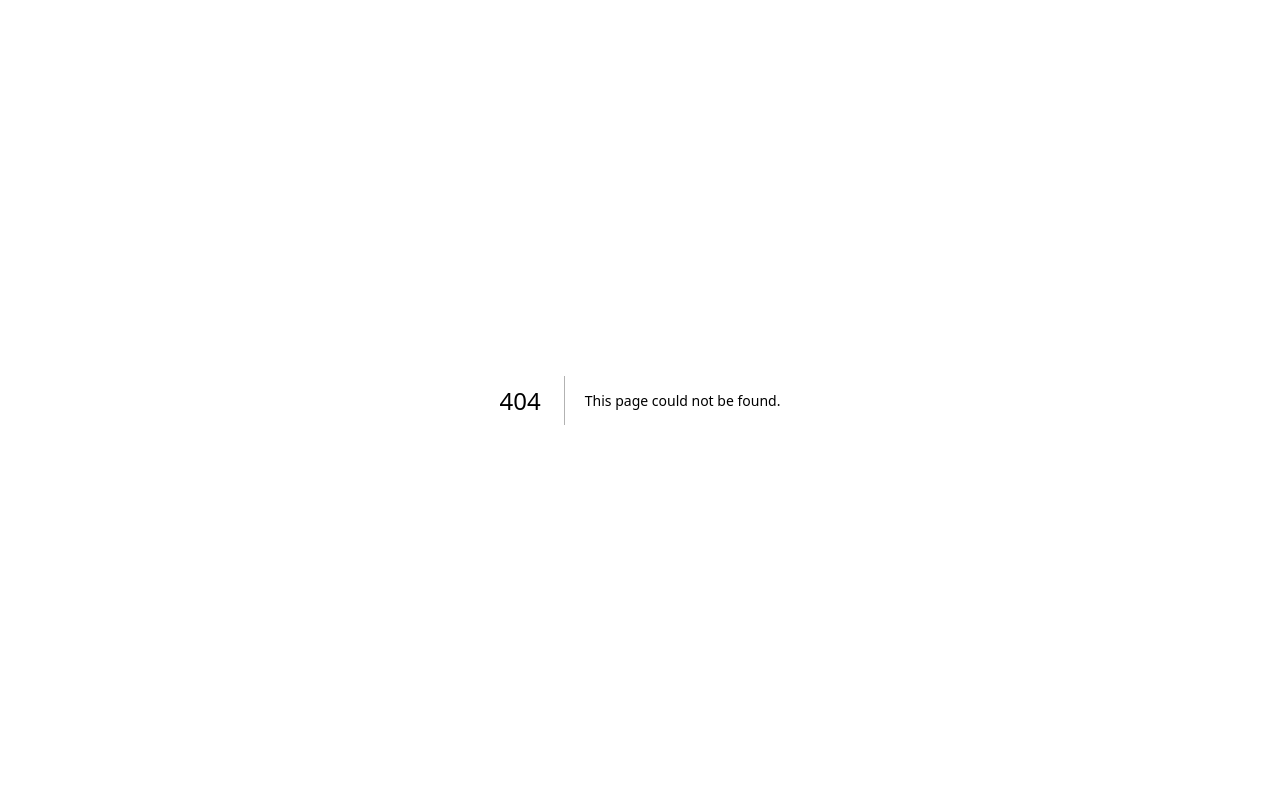
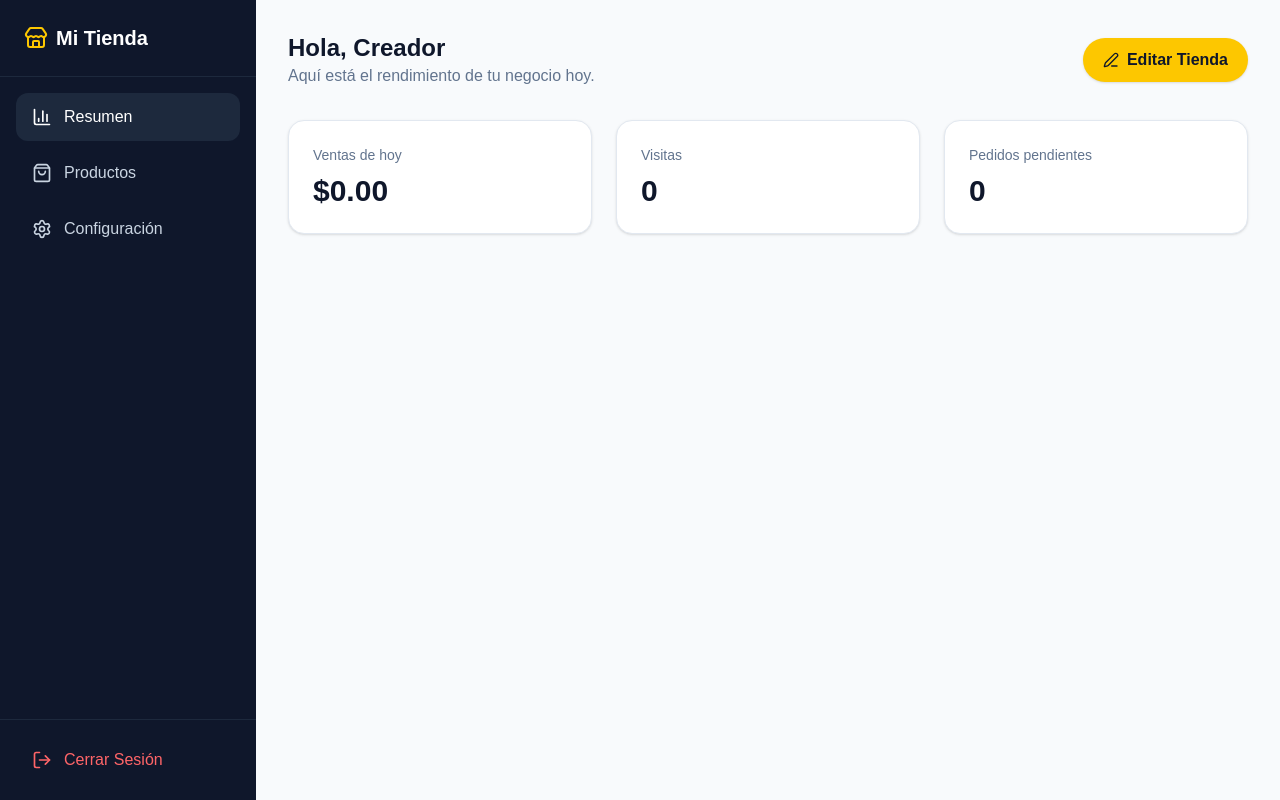
Before and after one commit to goncaloarias777-coder/Tremend, a Next.js app: page /dashboard in a window 1280 px wide. Before the commit this address had no page. Built offline with nearby package versions, Linux system fonts and the light colour scheme.

Commit message:
sh4: Dashboards creados (Cliente y Super Admin)

```diff
--- /dev/null
+++ b/src/app/admin/page.tsx
@@ -0,0 +1,70 @@
+'use client';
+import { useState } from 'react';
+import { ShieldAlert, Users, TrendingUp, AlertTriangle } from 'lucide-react';
+
+export default function SuperAdminPage() {
+  const [pin, setPin] = useState('');
+  const [isAuthenticated, setIsAuthenticated] = useState(false);
+
+  // Simulador de validación de PIN (conectado luego al env)
+  const handleLogin = (e: React.FormEvent) => {
+    e.preventDefault();
+    if (pin === '123456') setIsAuthenticated(true);
+    else alert('PIN Incorrecto');
+  };
+
+  if (!isAuthenticated) {
+    return (
+      <div className="min-h-screen bg-slate-900 flex items-center justify-center p-4">
+        <form onSubmit={handleLogin} className="bg-slate-800 p-8 rounded-2xl max-w-sm w-full border border-slate-700 shadow-2xl">
+          <div className="flex justify-center mb-6 text-red-500"><ShieldAlert className="w-12 h-12" /></div>
+          <h1 className="text-xl font-bold text-white text-center mb-6">Acceso Super Admin</h1>
+          <input
+            type="password"
+            value={pin}
+            onChange={(e) => setPin(e.target.value)}
+            className="w-full bg-slate-900 border border-slate-600 text-white px-4 py-3 rounded-xl mb-4 text-center tracking-[0.5em] focus:ring-2 focus:ring-red-500 outline-none"
+            placeholder="PIN"
+            maxLength={6}
+          />
+          <button type="submit" className="w-full bg-red-600 hover:bg-red-700 text-white font-bold py-3 rounded-xl transition-colors">
+            Ingresar
+          </button>
+        </form>
+      </div>
+    );
+  }
+
+  return (
+    <div className="min-h-screen bg-slate-100 p-8">
+      <div className="max-w-7xl mx-auto">
+        <header className="flex justify-between items-center mb-8 bg-white p-6 rounded-2xl shadow-sm border border-slate-200">
+          <div>
+            <h1 className="text-2xl font-bold text-slate-900 flex items-center gap-2">
+              <ShieldAlert className="text-red-500" /> Tremend Global Admin
+            </h1>
+            <p className="text-slate-500">Métricas de todo el SaaS (Producción)</p>
+          </div>
+          <button onClick={() => setIsAuthenticated(false)} className="text-slate-500 hover:text-slate-900 font-medium">Salir</button>
+        </header>
+
+        <div className="grid grid-cols-1 md:grid-cols-2 lg:grid-cols-4 gap-6 mb-8">
+          {[
+            { label: 'Tiendas Activas', val: '12', icon: <Users/>, color: 'text-blue-500' },
+            { label: 'MRR (Ingreso Mensual)', val: '$450', icon: <TrendingUp/>, color: 'text-green-500' },
+            { label: 'Errores MP', val: '0', icon: <AlertTriangle/>, color: 'text-orange-500' },
+            { label: 'Nuevos Registros (Hoy)', val: '3', icon: <Users/>, color: 'text-purple-500' }
+          ].map((stat, i) => (
+            <div key={i} className="bg-white p-6 rounded-2xl border border-slate-200 shadow-sm flex items-center justify-between">
+              <div>
+                <p className="text-slate-500 text-sm font-medium mb-1">{stat.label}</p>
+                <p className="text-2xl font-bold text-slate-900">{stat.val}</p>
+              </div>
+              <div className={`${stat.color} bg-slate-50 p-3 rounded-xl`}>{stat.icon}</div>
+            </div>
+          ))}
+        </div>
+      </div>
+    </div>
+  );
+}
--- /dev/null
+++ b/src/app/dashboard/page.tsx
@@ -0,0 +1,65 @@
+'use client';
+import { Store, LogOut, Settings, BarChart3, Edit3, ShoppingBag } from 'lucide-react';
+import Link from 'next/link';
+import { useRouter } from 'next/navigation';
+
+export default function DashboardPage() {
+  const router = useRouter();
+
+  const handleLogout = () => {
+    // Aquí irá la lógica real de Supabase auth.signOut()
+    router.push('/login');
+  };
+
+  return (
+    <div className="min-h-screen bg-slate-50 flex">
+      {/* Sidebar Menú Mini-Panel */}
+      <aside className="w-64 bg-slate-900 text-slate-300 flex flex-col">
+        <div className="p-6 border-b border-slate-800">
+          <h2 className="text-white font-bold text-xl flex items-center gap-2">
+            <Store className="text-yellow-400" /> Mi Tienda
+          </h2>
+        </div>
+        <nav className="flex-1 p-4 space-y-2">
+          <Link href="/dashboard" className="flex items-center gap-3 bg-slate-800 text-white px-4 py-3 rounded-xl transition-colors">
+            <BarChart3 className="w-5 h-5" /> Resumen
+          </Link>
+          <Link href="/dashboard/productos" className="flex items-center gap-3 px-4 py-3 hover:bg-slate-800 hover:text-white rounded-xl transition-colors">
+            <ShoppingBag className="w-5 h-5" /> Productos
+          </Link>
+          <Link href="/dashboard/ajustes" className="flex items-center gap-3 px-4 py-3 hover:bg-slate-800 hover:text-white rounded-xl transition-colors">
+            <Settings className="w-5 h-5" /> Configuración
+          </Link>
+        </nav>
+        <div className="p-4 border-t border-slate-800">
+          <button onClick={handleLogout} className="flex items-center gap-3 w-full px-4 py-3 text-red-400 hover:bg-slate-800 hover:text-red-300 rounded-xl transition-colors">
+            <LogOut className="w-5 h-5" /> Cerrar Sesión
+          </button>
+        </div>
+      </aside>
+
+      {/* Contenido Principal */}
+      <main className="flex-1 p-8">
+        <header className="flex justify-between items-center mb-8">
+          <div>
+            <h1 className="text-2xl font-bold text-slate-900">Hola, Creador</h1>
+            <p className="text-slate-500">Aquí está el rendimiento de tu negocio hoy.</p>
+          </div>
+          <button className="bg-yellow-400 hover:bg-yellow-500 text-slate-900 px-5 py-2.5 rounded-full font-bold flex items-center gap-2 shadow-sm transition-colors">
+            <Edit3 className="w-4 h-4" /> Editar Tienda
+          </button>
+        </header>
+
+        {/* Métricas */}
+        <div className="grid grid-cols-1 md:grid-cols-3 gap-6 mb-8">
+          {['Ventas de hoy', 'Visitas', 'Pedidos pendientes'].map((title, i) => (
+            <div key={i} className="bg-white p-6 rounded-2xl border border-slate-200 shadow-sm">
+              <h3 className="text-slate-500 text-sm font-medium mb-2">{title}</h3>
+              <p className="text-3xl font-bold text-slate-900">{i === 0 ? '$0.00' : '0'}</p>
+            </div>
+          ))}
+        </div>
+      </main>
+    </div>
+  );
+}
```
